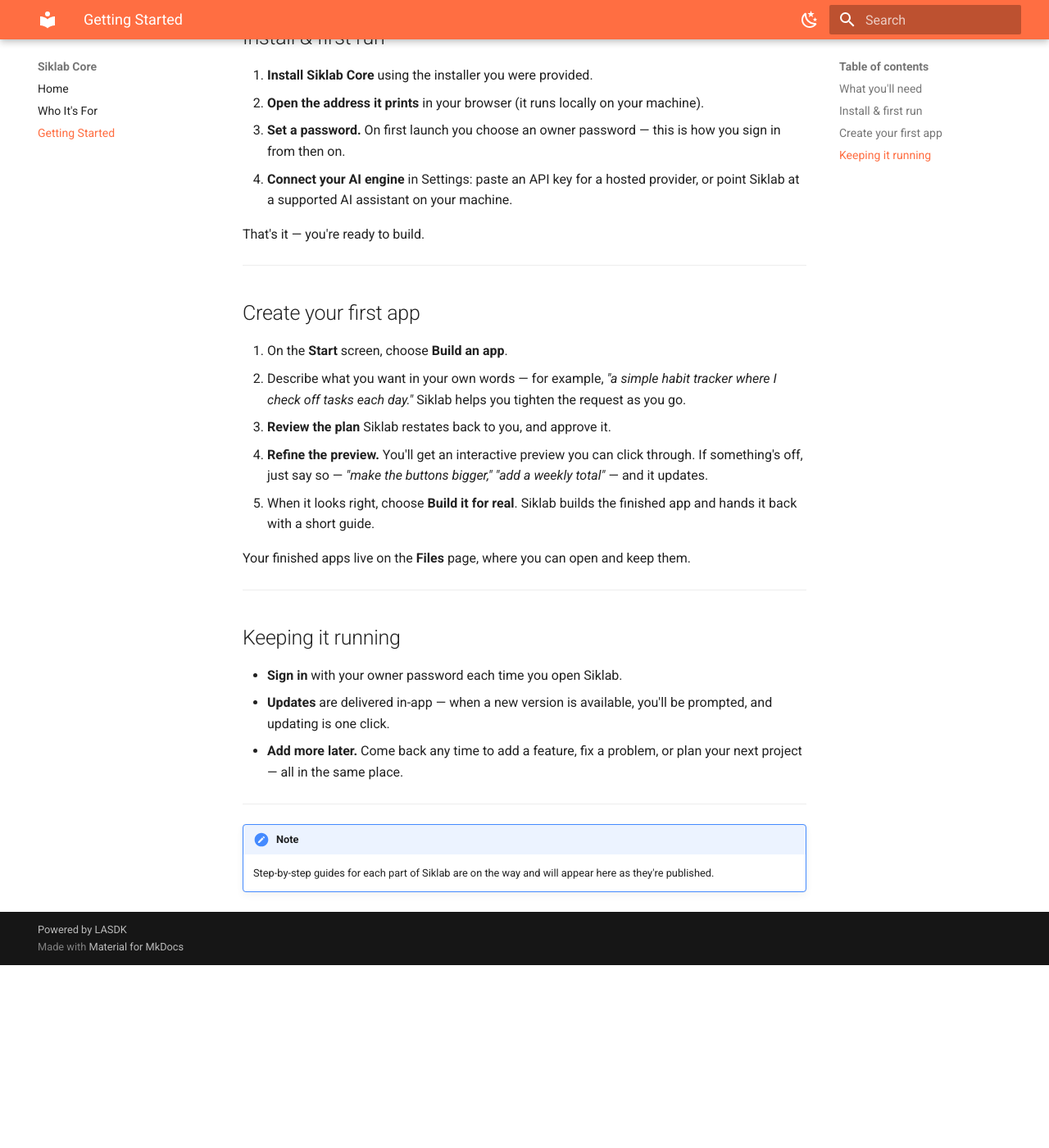
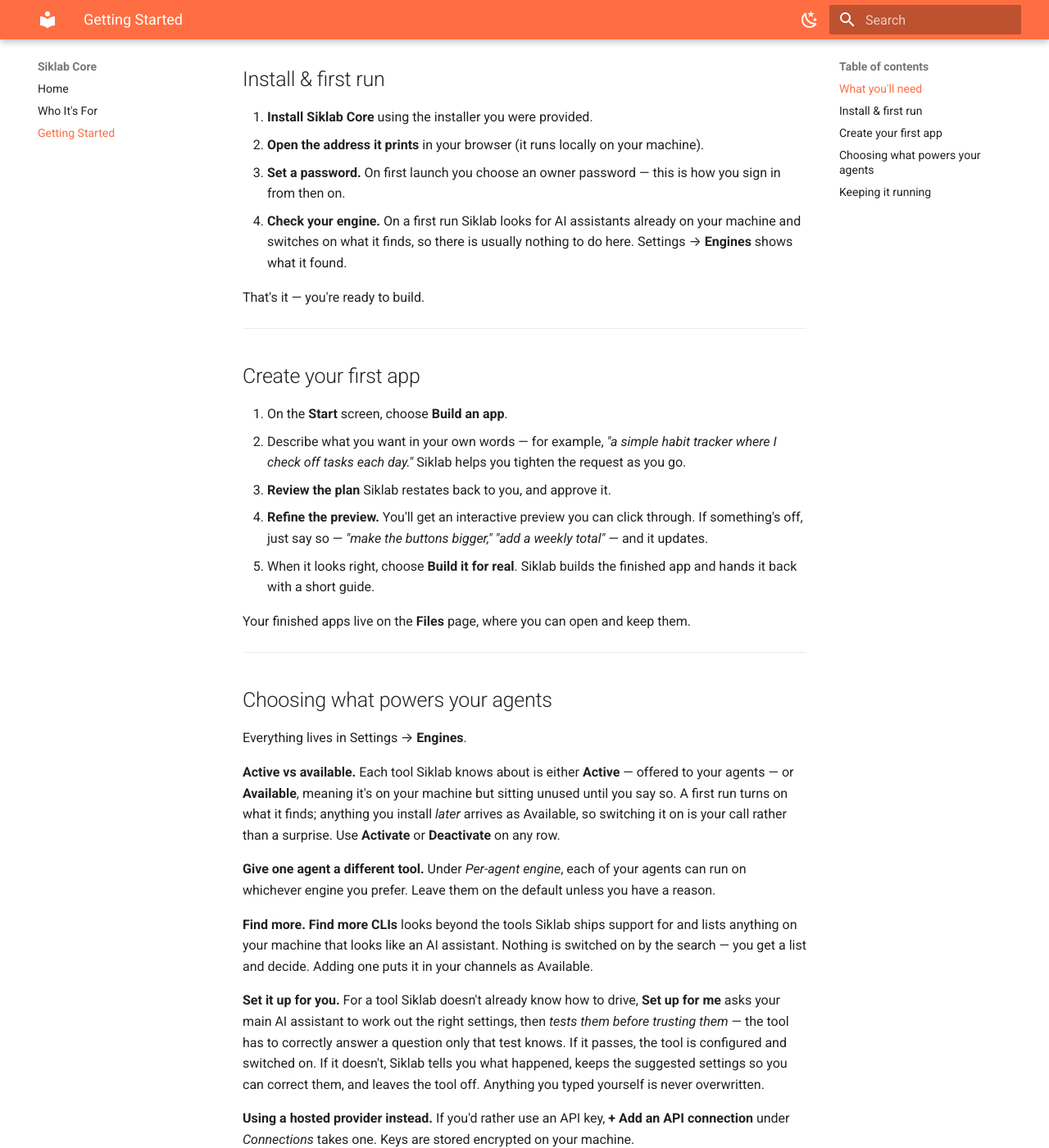
Before and after one commit to bakunawa-siklabcore/siklab-docs, an MkDocs documentation site: the page built from docs/getting-started.md, in a window 1280 px wide and 1400 px high, scrolled down 496 px. Shown: the whole window at 82% size. Built offline with MkDocs 1.6.1 and Material for MkDocs 9.7.7, drawn with Linux system fonts in a browser that asks for light colours; before the commit the page ends 1673 px from its top, so only the background shows below that; some of the changed text lies outside the part shown.

Commit message:
Getting Started: how engines actually work now
The "connect your AI engine" step predated the current behaviour entirely.
Rewritten around what someone actually sees:

- Active vs Available, and why a CLI installed after setup arrives switched
  off rather than surprising you by being live.
- Per-agent engine, for running one agent on something different.
- Find more CLIs — a search that lists and never switches anything on.
- Set up for me, including what its test proves: the tool has to answer a
  question only that test knows, so a tool that runs without really working
  stays off with its settings kept for you to correct.
- API keys presented as the alternative they are, not the default path.

index.md no longer tells people to connect an engine when Siklab finds one
for them.

```diff
--- a/docs/getting-started.md
+++ b/docs/getting-started.md
@@ -7,7 +7,7 @@ Siklab Core installs as a single app on your own machine and runs in your browse
 ## What you'll need
 
 - **A computer to run it on** — Siklab installs as one self-contained app; there's nothing else to set up.
-- **An AI engine** — Siklab uses an AI model to do the work. You connect one during setup: either a hosted provider's API key, or a supported AI assistant already installed on your machine.
+- **An AI engine** — Siklab uses an AI model to do the work. If you already have an AI coding assistant installed on your machine, Siklab finds it and uses it, and you're signed in through that tool as usual — no separate key to buy or manage. A hosted provider's API key is an alternative, not a requirement.
 
 ---
 
@@ -16,7 +16,7 @@ Siklab Core installs as a single app on your own machine and runs in your browse
 1. **Install Siklab Core** using the installer you were provided.
 2. **Open the address it prints** in your browser (it runs locally on your machine).
 3. **Set a password.** On first launch you choose an owner password — this is how you sign in from then on.
-4. **Connect your AI engine** in Settings: paste an API key for a hosted provider, or point Siklab at a supported AI assistant on your machine.
+4. **Check your engine.** On a first run Siklab looks for AI assistants already on your machine and switches on what it finds, so there is usually nothing to do here. Settings → **Engines** shows what it found.
 
 That's it — you're ready to build.
 
@@ -34,6 +34,33 @@ Your finished apps live on the **Files** page, where you can open and keep them.
 
 ---
 
+## Choosing what powers your agents
+
+Everything lives in Settings → **Engines**.
+
+**Active vs available.** Each tool Siklab knows about is either **Active** — offered to your agents —
+or **Available**, meaning it's on your machine but sitting unused until you say so. A first run turns
+on what it finds; anything you install *later* arrives as Available, so switching it on is your call
+rather than a surprise. Use **Activate** or **Deactivate** on any row.
+
+**Give one agent a different tool.** Under *Per-agent engine*, each of your agents can run on
+whichever engine you prefer. Leave them on the default unless you have a reason.
+
+**Find more.** **Find more CLIs** looks beyond the tools Siklab ships support for and lists anything
+on your machine that looks like an AI assistant. Nothing is switched on by the search — you get a
+list and decide. Adding one puts it in your channels as Available.
+
+**Set it up for you.** For a tool Siklab doesn't already know how to drive, **Set up for me** asks
+your main AI assistant to work out the right settings, then *tests them before trusting them* — the
+tool has to correctly answer a question only that test knows. If it passes, the tool is configured
+and switched on. If it doesn't, Siklab tells you what happened, keeps the suggested settings so you
+can correct them, and leaves the tool off. Anything you typed yourself is never overwritten.
+
+**Using a hosted provider instead.** If you'd rather use an API key, **+ Add an API connection**
+under *Connections* takes one. Keys are stored encrypted on your machine.
+
+---
+
 ## Keeping it running
 
 - **Sign in** with your owner password each time you open Siklab.
```
Also changed, not shown: docs/index.md (+2 -2 lines).
